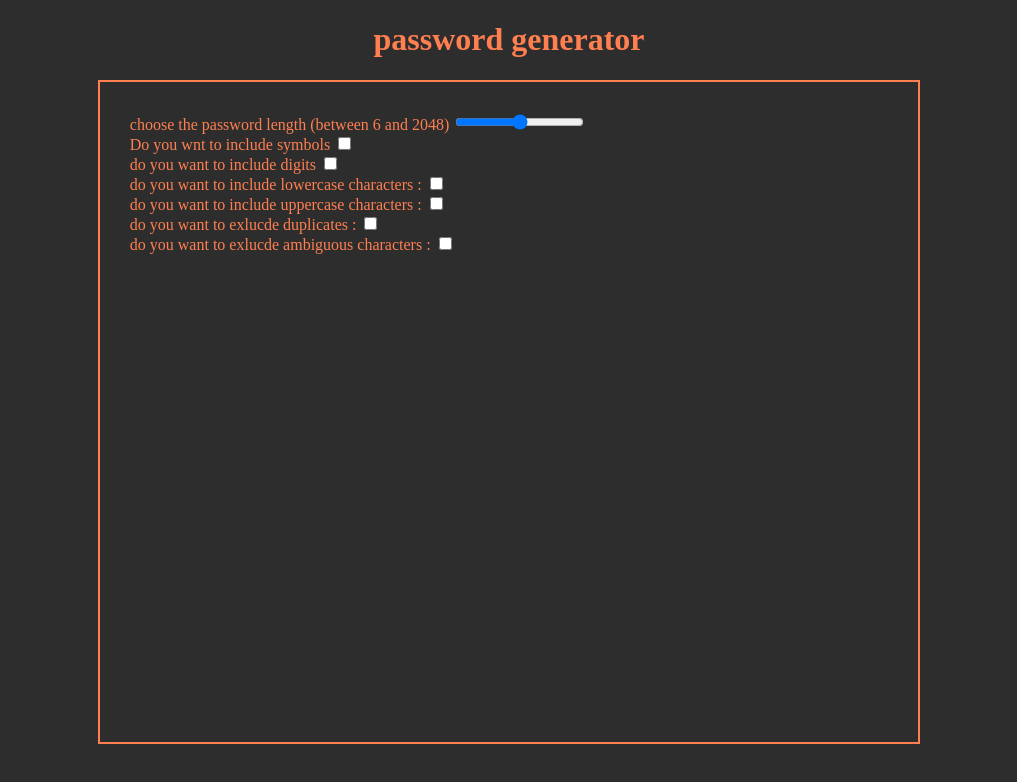
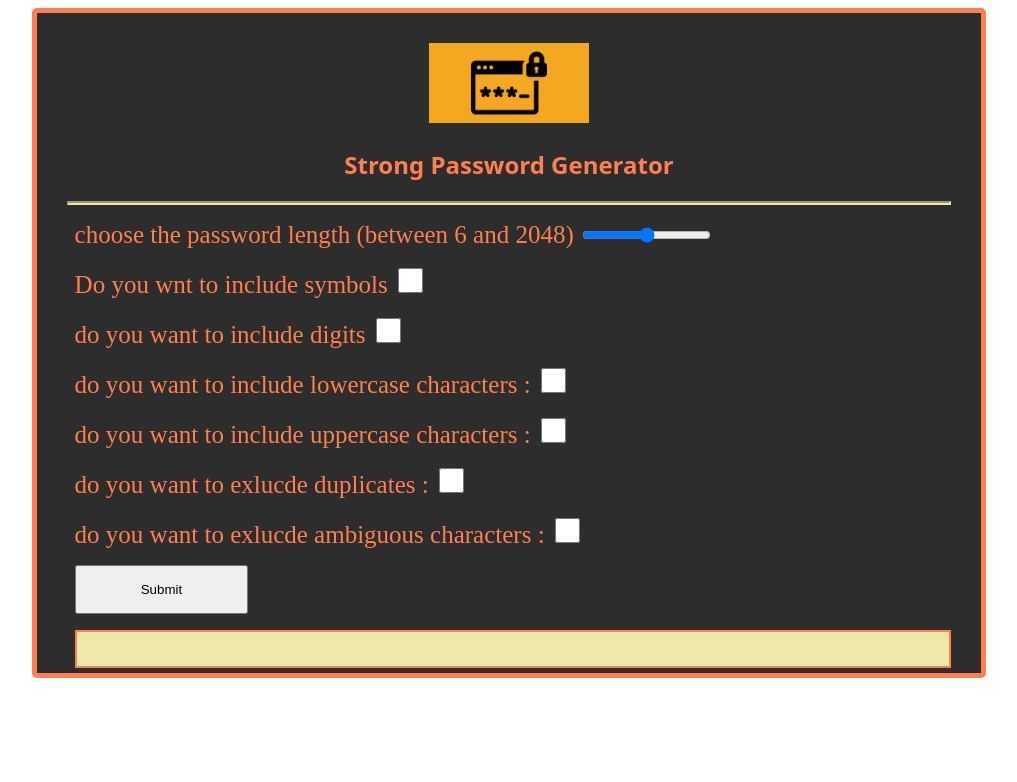
Before and after one commit to syedhsq25/password-generator, a plain HTML site: page pw/index.html in a window 1280 px wide. Shown: the whole page, without its empty margins (131-1148 px from the left). Drawn offline with Linux system fonts and the light colour scheme.

Commit message:
added the script file and invoked all the  elemnets by ids

```diff
--- a/pw/index.html
+++ b/pw/index.html
@@ -14,13 +14,22 @@
     />
     <meta name="keywords" content="Security, Password Generator" />
     <meta name="author" content="Syed Hussain" />
+
     <style></style>
   </head>
   <body>
-    <center><h1>password generator</h1></center>
     <section>
-      <form>
-        <div>
+      <div class="app">
+        <div class="header">
+          <img src="/images/password.jpeg" alt="password" height="80px" />
+        </div>
+        <div class="header">
+          <h1>Strong Password Generator</h1>
+        </div>
+        <hr />
+        <div class="password-container">
+          <form onsubmit="objectGen(event)">
+            <div class="label-fields">
               <label>choose the password length (between 6 and 2048)</label>
               <input
                 type="range"
@@ -31,37 +40,49 @@
                 max="2048"
               />
             </div>
-        <div>
+            <div class="label-fields">
               <label for="symbols">Do you wnt to include symbols</label>
               <input type="checkbox" id="symbols" name="symbols" />
             </div>
-        <div>
+            <div class="label-fields">
               <label for="digits">do you want to include digits</label>
               <input type="checkbox" id="digits" name="digits" />
             </div>
-        <div>
+            <div class="label-fields">
               <label for="lowercase">
                 do you want to include lowercase characters :
               </label>
               <input type="checkbox" id="lowercase" name="lowercase" />
             </div>
-        <div>
+            <div class="label-fields">
               <label for="uppercase">
                 do you want to include uppercase characters :
               </label>
               <input type="checkbox" id="uppercase" name="uppercase" />
             </div>
-        <div>
-          <label for="duplicates"> do you want to exlucde duplicates : </label>
+            <div class="label-fields">
+              <label for="duplicates">
+                do you want to exlucde duplicates :
+              </label>
               <input type="checkbox" id="duplicates" name="duplicates" />
             </div>
-        <div>
+            <div class="label-fields">
               <label for="ambiguity">
                 do you want to exlucde ambiguous characters :
               </label>
               <input type="checkbox" id="ambiguity" name="ambiguity" />
             </div>
+            <div class="label-fields">
+              <label for="submit">
+                <input type="submit" value="Submit" />
+              </label>
+            </div>
+            <div class="label-fields">
+              <textarea name="output" id="output "></textarea>
+            </div>
           </form>
+        </div>
+      </div>
     </section>
   </body>
 </html>
--- a/pw/style.css
+++ b/pw/style.css
@@ -1,12 +1,50 @@
-body {
+.app {
     background-color: #2d2d2d;
-    color:coral
-  }
-section{
-    border:2px solid coral;
-    width:60%;
+    color:coral;
+    border:5px solid coral;
+    width:70%;
     height:600px;
     margin:auto;
-    padding:30px
+    padding:30px;
+    border-radius: 5px;
+  }
+  hr{
+    border-color: palegoldenrod;
+    border-width:2px;
+  }
+  .header{
+text-align: center;
+font-family: system-ui, -apple-system, BlinkMacSystemFont, 'Segoe UI', Roboto, Oxygen, Ubuntu, Cantarell, 'Open Sans', 'Helvetica Neue', sans-serif;
+  }
+  input[type="checkbox"]{
+    height:25px;
+    width:25px;
+    cursor: pointer;
+    background-color:coral
+  }
+  input[type="range"]{
+
+
+    cursor: pointer;
 
   }
+  .label-fields{
+      padding:8px;
+      font-size: 25px;
+  }
+  input[type="submit"]{
+    width:20%;
+    padding: 15px;
+    text-align: center;
+    cursor: pointer;
+  }
+  textarea{
+    color: beige;
+    background-color: palegoldenrod;
+    border:2px solid coral ;
+    width: 100%;
+    height:30px;
+    align-content: center;
+    resize: none;
+    cursor: pointer;
+  }
```
Also changed, not shown: pw/script.js (added, +15 -0 lines), images/password.jpeg (added), 1 other file. Lines whose indentation alone changed are shown as unchanged.
